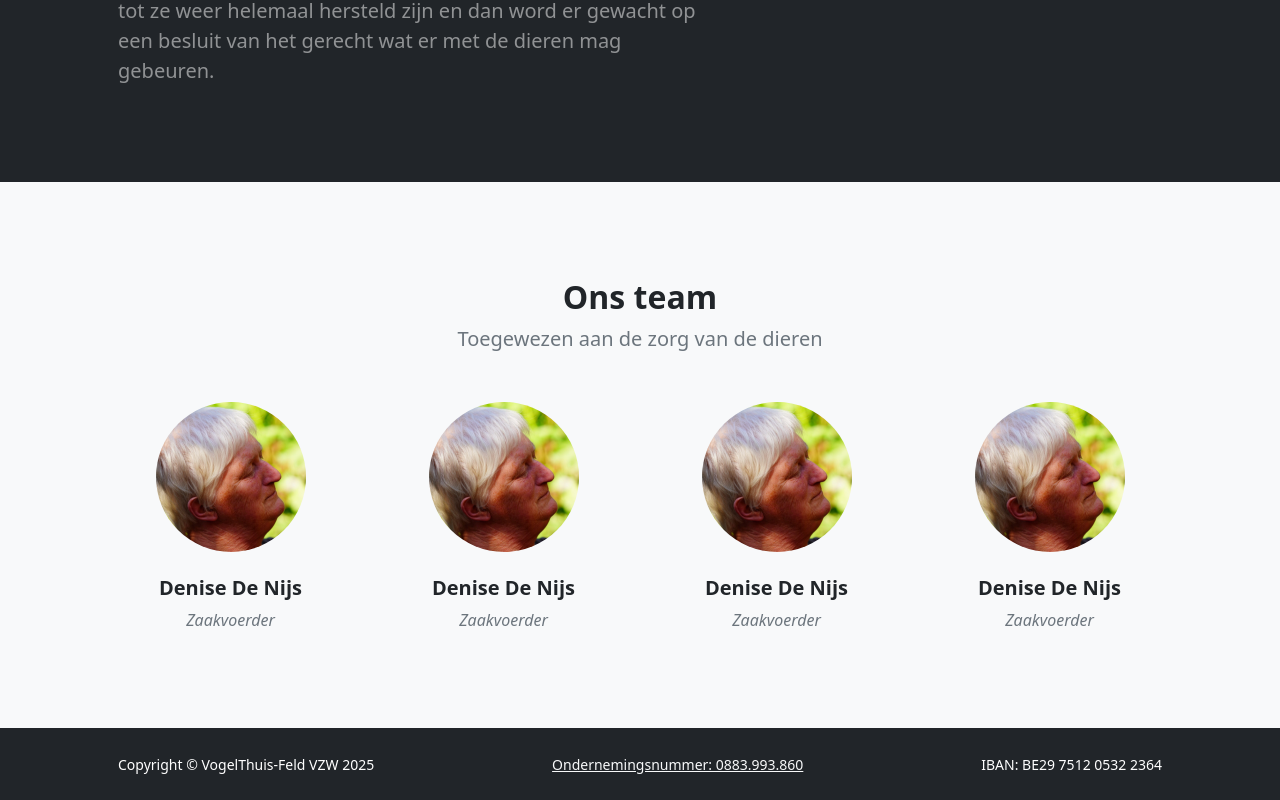
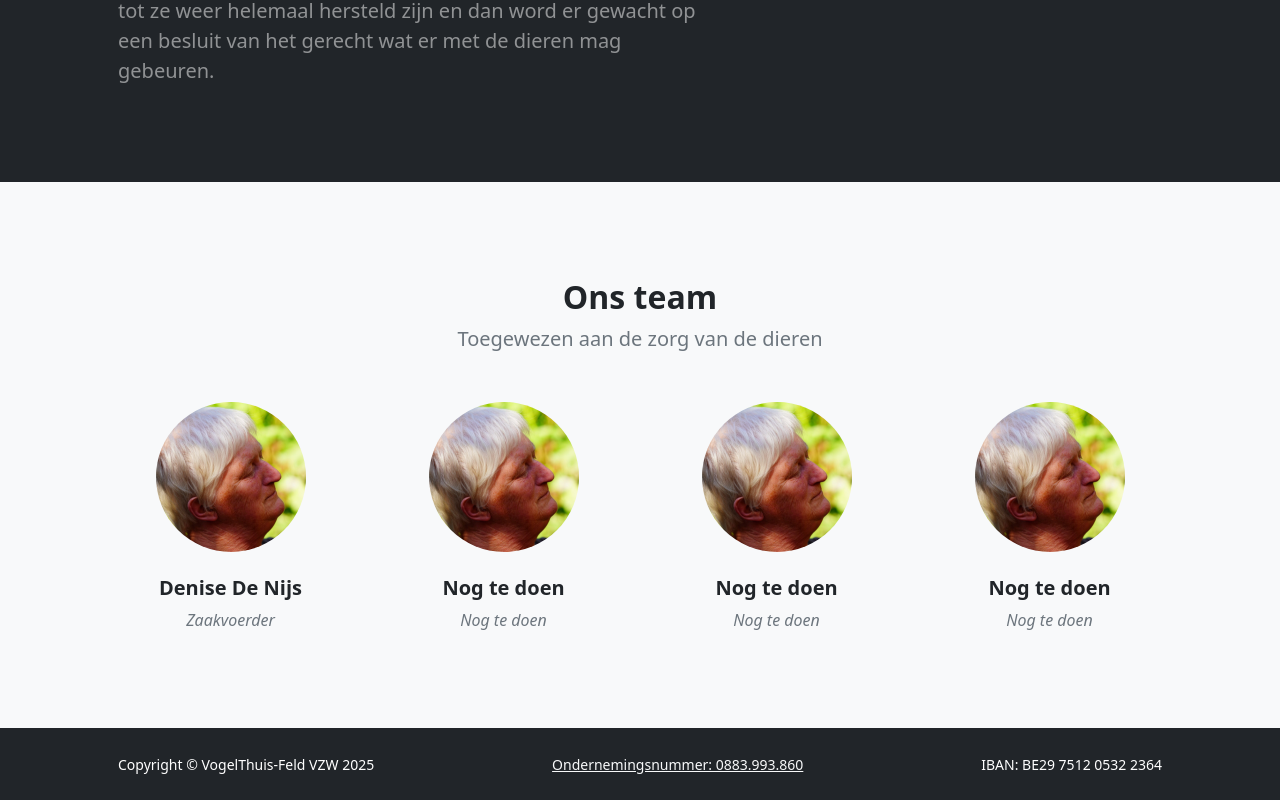
Before and after one commit to VogelThuis-FELD-VZW/VogelThuis-FELD-VZW.github.io, a plain HTML site: page index.html in a window 1280 px wide. Shown: the part 811-1611 px from the top of the page. Drawn offline with nearby package versions, Linux system fonts and the light colour scheme.

Commit message:
Update index.html
Removed duplicated name, added Nog te doen instead

```diff
--- a/index.html
+++ b/index.html
@@ -65,24 +65,24 @@
                         <div class="text-center">
                             <img class="img-fluid rounded-circle mb-4 px-4" src="./assets/historisch-IMG-Denise.png"
                                 alt="..." />
-                            <h5 class="fw-bolder">Denise De Nijs</h5>
-                            <div class="fst-italic text-muted">Zaakvoerder</div>
+                            <h5 class="fw-bolder">Nog te doen</h5>
+                            <div class="fst-italic text-muted">Nog te doen</div>
                         </div>
                     </div>
                     <div class="col mb-5 mb-5 mb-xl-0">
                         <div class="text-center">
                             <img class="img-fluid rounded-circle mb-4 px-4" src="./assets/historisch-IMG-Denise.png"
                                 alt="..." />
-                            <h5 class="fw-bolder">Denise De Nijs</h5>
-                            <div class="fst-italic text-muted">Zaakvoerder</div>
+                            <h5 class="fw-bolder">Nog te doen</h5>
+                            <div class="fst-italic text-muted">Nog te doen</div>
                         </div>
                     </div>
                     <div class="col mb-5 mb-5 mb-xl-0">
                         <div class="text-center">
                             <img class="img-fluid rounded-circle mb-4 px-4" src="./assets/historisch-IMG-Denise.png"
                                 alt="..." />
-                            <h5 class="fw-bolder">Denise De Nijs</h5>
-                            <div class="fst-italic text-muted">Zaakvoerder</div>
+                            <h5 class="fw-bolder">Nog te doen</h5>
+                            <div class="fst-italic text-muted">Nog te doen</div>
                         </div>
                     </div>
                 </div>
```
